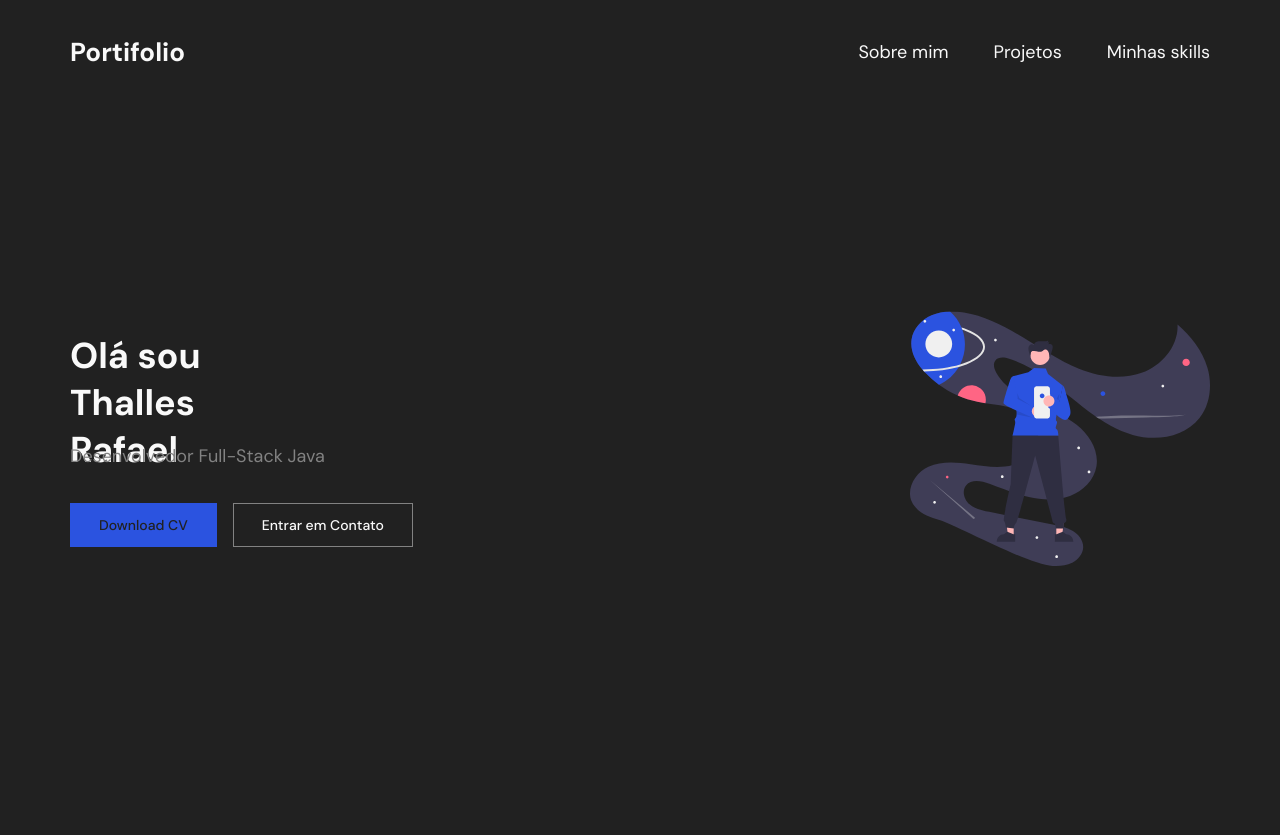
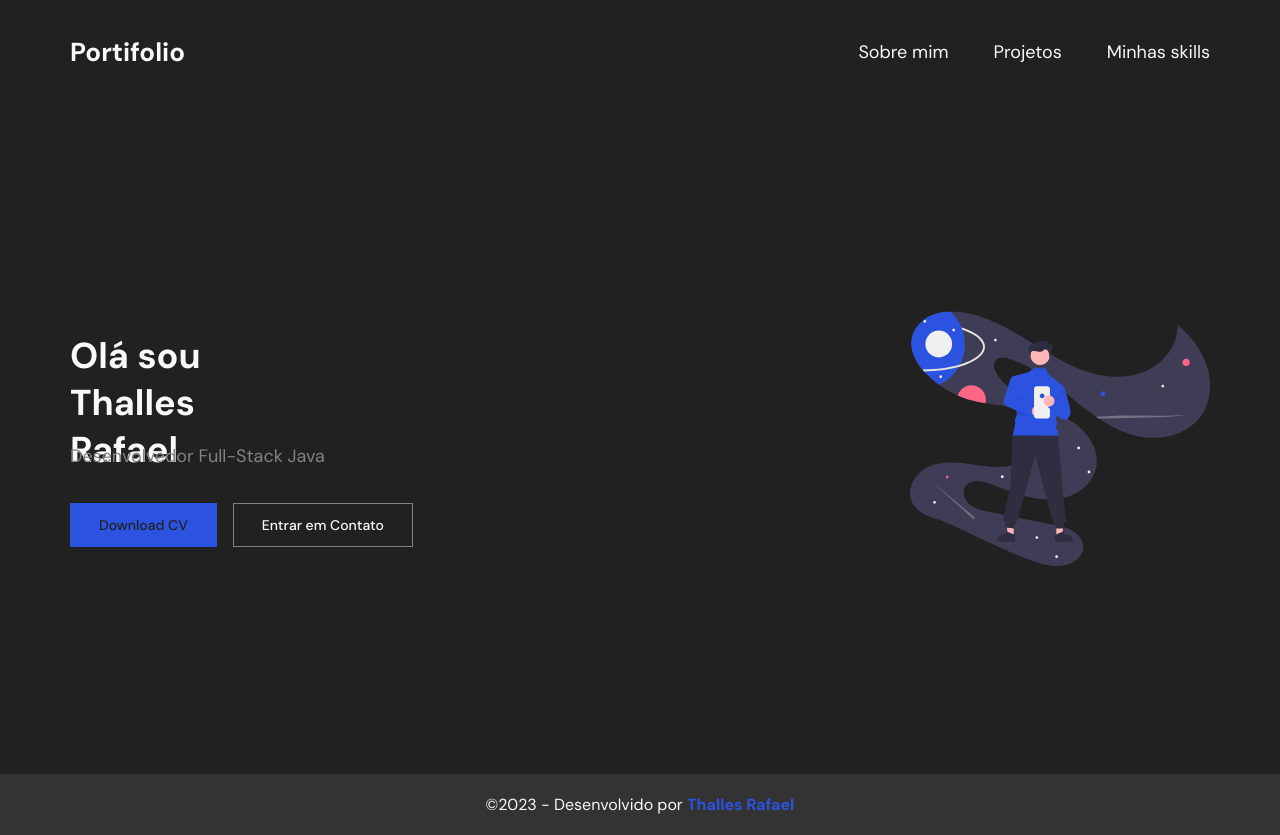
Before and after one commit to thallesrafaell/portfolio-thalles, a React (Create React App) app: page / in a window 1280 px wide. Before the commit the page ends 800 px from the top, so only its background shows below. Built offline with nearby package versions, Linux system fonts and the light colour scheme.

Commit message:
Criando Footer

```diff
--- a/src/App.tsx
+++ b/src/App.tsx
@@ -2,6 +2,7 @@ import React from 'react'
 import Header from './Components/Header'
 import { GlobalCSS } from './styles'
 import Hero from './Components/Hero'
+import Footer from './Components/Footer'
 
 function App() {
   return (
@@ -10,6 +11,7 @@ function App() {
         <GlobalCSS />
         <Header />
         <Hero />
+        <Footer />
       </>
     </div>
   )
--- /dev/null
+++ b/src/Components/Footer/index.tsx
@@ -0,0 +1,14 @@
+import { FooterBackground } from './styles'
+
+const Footer = () => {
+  return (
+    <FooterBackground>
+      <div className="container">
+        <p>
+          &copy;2023 - Desenvolvido por <span>Thalles Rafael</span>
+        </p>
+      </div>
+    </FooterBackground>
+  )
+}
+export default Footer
--- /dev/null
+++ b/src/Components/Footer/styles.ts
@@ -0,0 +1,18 @@
+import styled from 'styled-components'
+import { Cores } from '../../styles'
+
+export const FooterBackground = styled.footer`
+  background-color: ${Cores.cinzaMedio};
+  padding: 20px 0 20px;
+
+  p {
+    font-size: 16px;
+    text-align: center;
+    color: ${Cores.branco};
+
+    span {
+      color: ${Cores.azul};
+      font-weight: Bold;
+    }
+  }
+`
```
